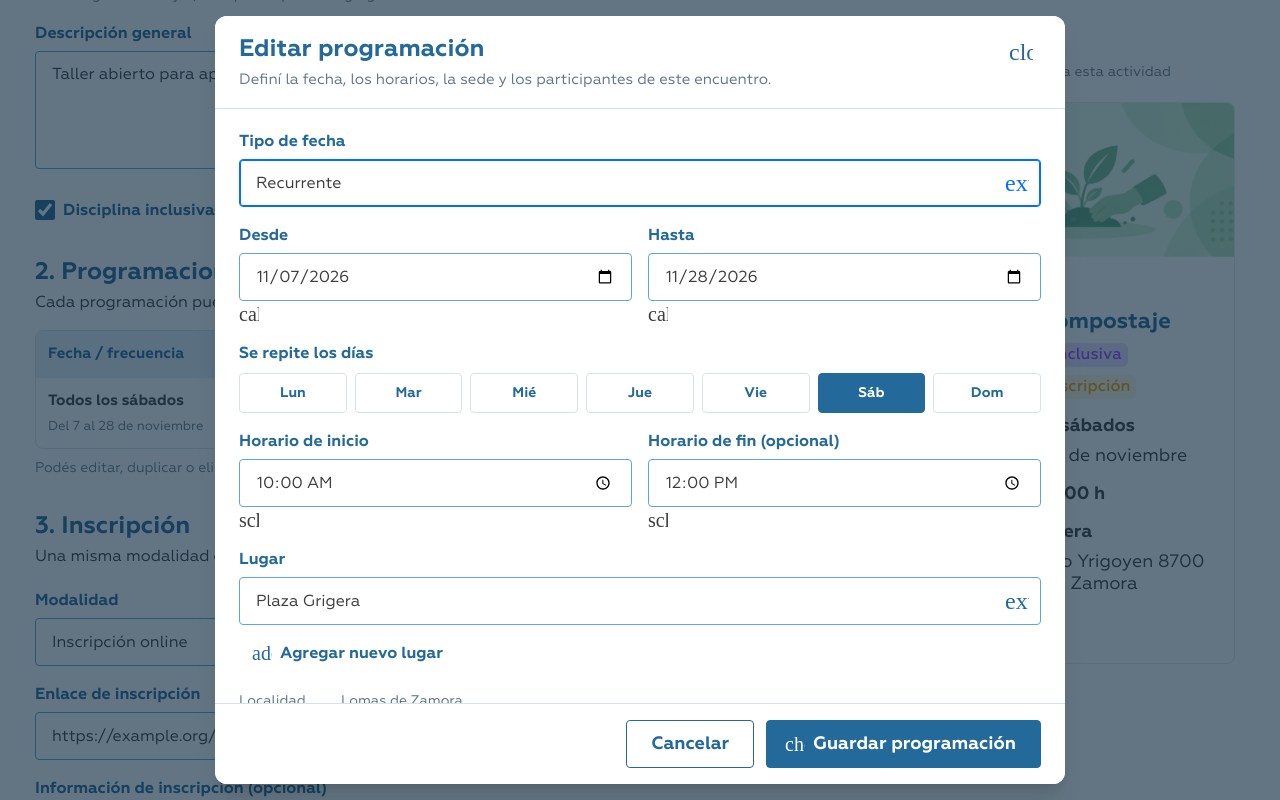
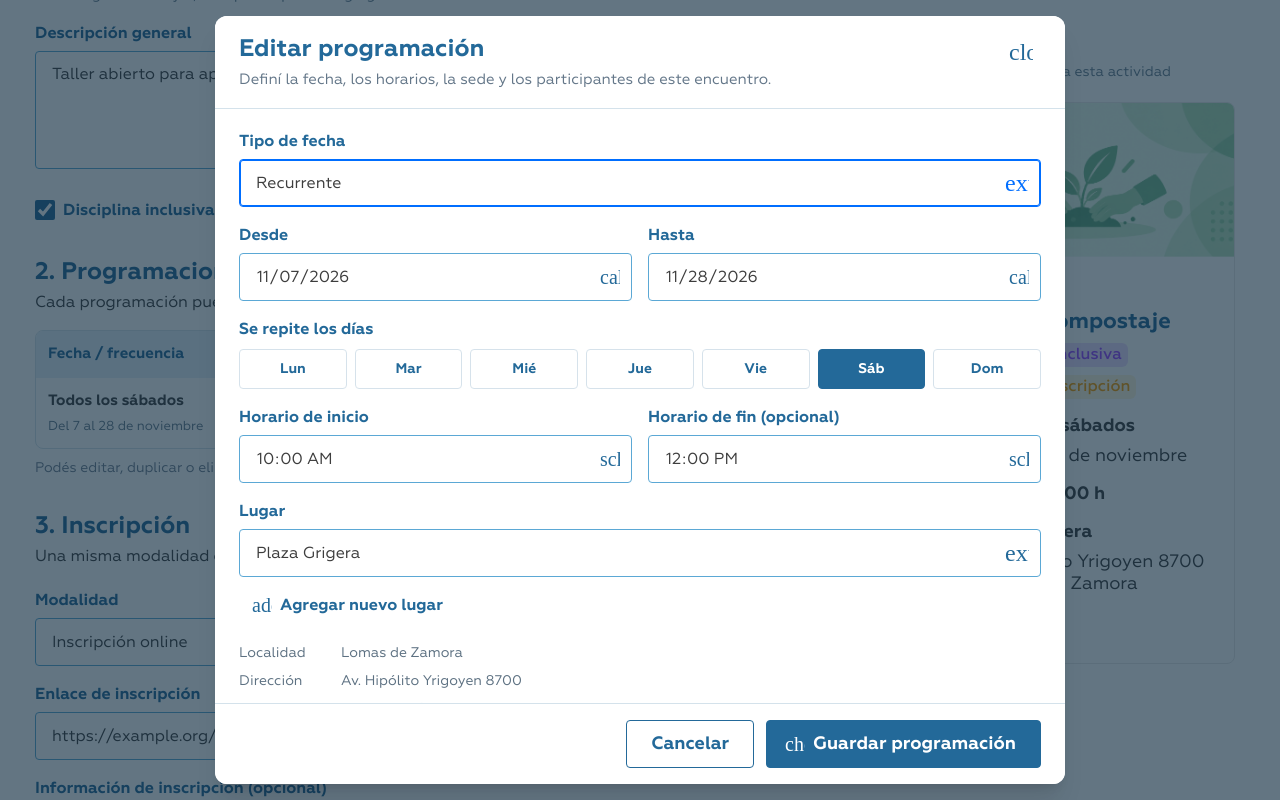
Before and after one commit to SantiagoM96/mlz-muni, a React (Vite) app: page /agenda-de-la-comunidad/consola-preview in a window 1280 px wide. Both pictures are taken after a click on the button "edit". Shown: the part 629-1429 px from the top of the page. Built offline with nearby package versions, Linux system fonts and the light colour scheme; a web font is replaced by a local one.

Commit message:
style(console): align date/time control icons and focus states with Material Symbols

```diff
--- a/src/modules/agenda/consolePreview/console-design-system.css
+++ b/src/modules/agenda/consolePreview/console-design-system.css
@@ -63,3 +63,12 @@
 /* Selector nativo: evita barras falsas y conserva el listado propio del SO. */
 .mlz-console select option{background:#fff;color:var(--console-text)}
 .mlz-console select option:checked{background:var(--console-info);color:#fff}
+
+/* Fecha y hora: ícono Material Symbols institucional, sin perder picker nativo. */
+.mlz-console .console-temporal-wrap{display:block;position:relative;width:100%;min-width:0}
+.mlz-console .console-temporal-native{display:block;width:100%;padding-right:40px}
+.mlz-console .console-temporal-symbol{position:absolute;right:12px;top:50%;transform:translateY(-50%);color:var(--console-primary);pointer-events:none}
+.mlz-console .console-temporal-wrap:focus-within .console-temporal-symbol{color:var(--console-info)}
+.mlz-console .console-temporal-native::-webkit-calendar-picker-indicator{
+ position:absolute;right:0;top:0;width:40px;height:100%;margin:0;opacity:0;cursor:pointer
+}
```
